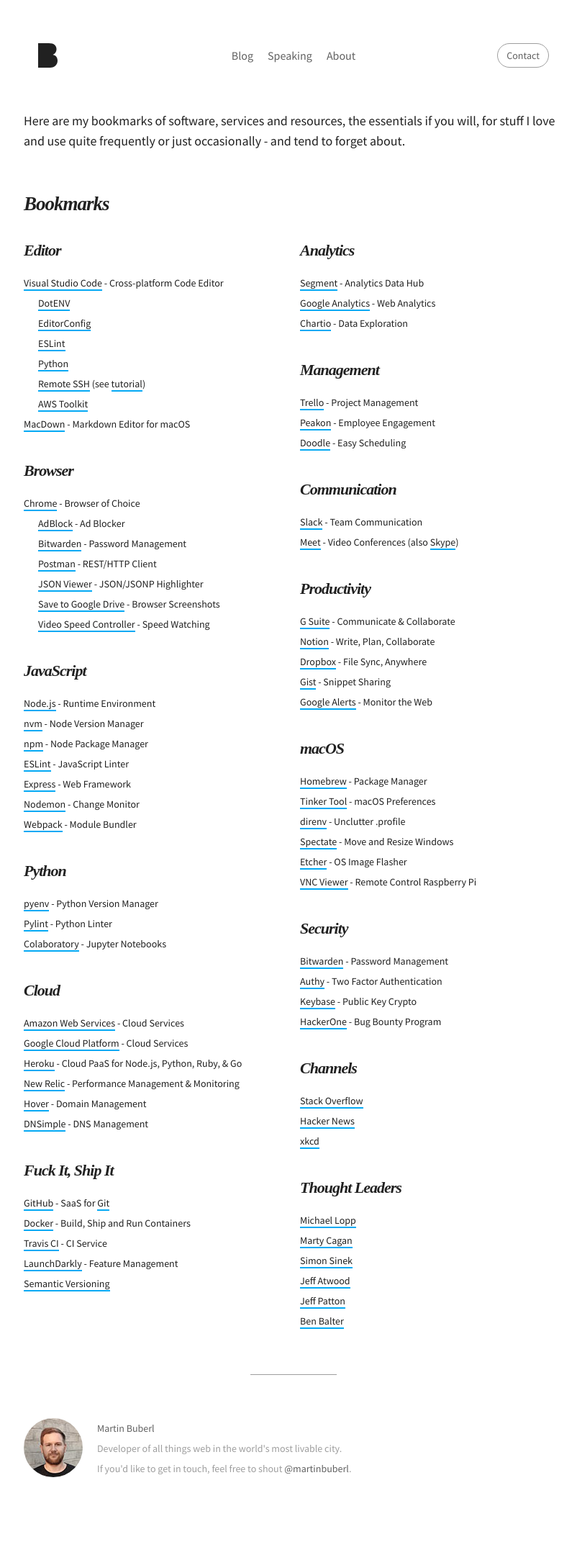
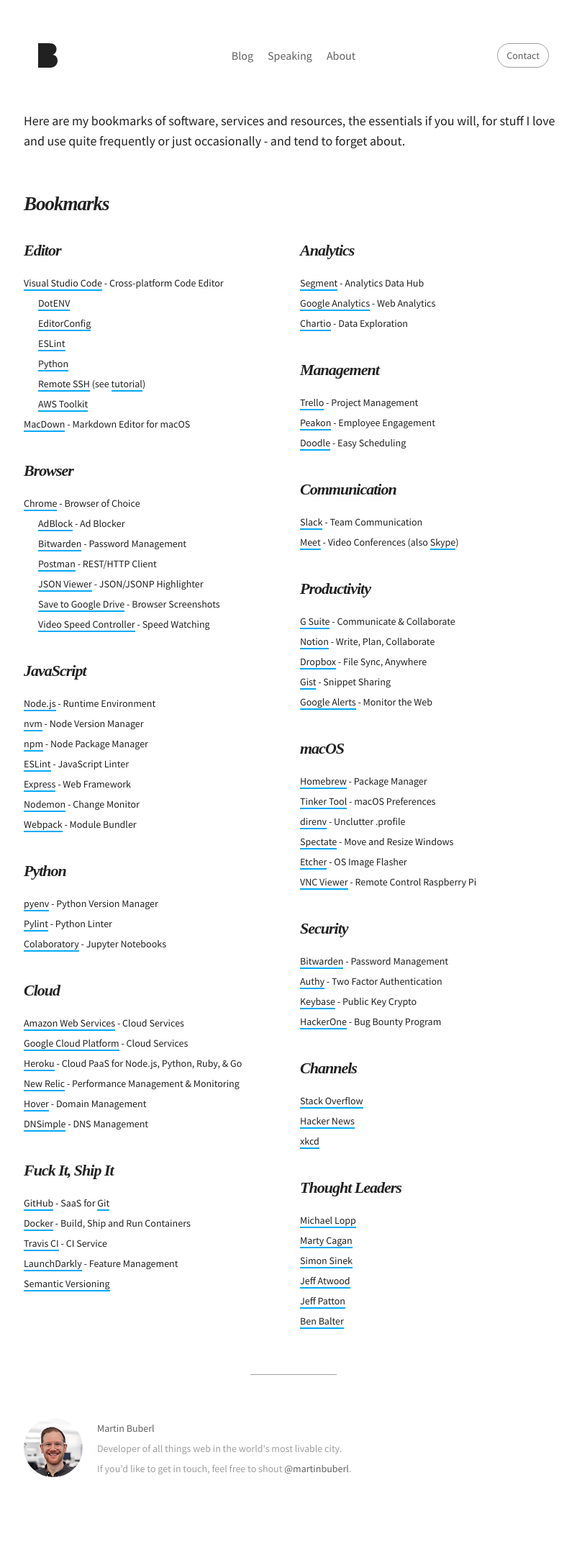
Before and after one commit to martinbuberl/martinbuberl.github.io, a Jekyll site: the page built from docs/resources.md, in a window 1280 px wide. Shown: the whole page at 72% size, without its empty margins (232-1034 px from the left). Built offline with Jekyll 4.4.1, drawn with Linux system fonts in a browser that asks for light colours; nearby versions of some CDN libraries; some web fonts are replaced.

Commit message:
Updated my profile picture

```diff
--- a/docs/content/css/base.scss
+++ b/docs/content/css/base.scss
@@ -329,7 +329,7 @@ article {
     width: 54px;
   }
   .avatar {
-    background: url("/content/img/avatar.jpg");
+    background: url("/content/img/avatar.png");
     background-size: auto 54px;
     width: 54px;
     height: 54px;
@@ -507,7 +507,7 @@ ul.the-culture-test {
 .hero.about {
   background: url("/content/img/about.jpg");
   background-size: auto 200px;
-  background-position: right;
+  background-position: center;
   height: 200px;
   -webkit-print-color-adjust: exact;
 }
@@ -598,7 +598,7 @@ hr.resources {
 
 @media print, only screen and (-webkit-min-device-pixel-ratio: 1.5), screen and (min-resolution: 144dpi), screen and (min-resolution: 144dppx) {
   .author .avatar {
-    background-image: url("/content/img/avatar@2x.jpg");
+    background-image: url("/content/img/avatar@2x.png");
   }
   .hero.about {
     background-image: url("/content/img/about@2x.jpg");
```
Also changed, not shown: docs/content/all.min.css, docs/content/img/about.jpg, docs/content/img/about@2x.jpg, docs/content/img/avatar.jpg (deleted), docs/content/img/avatar.png (added), docs/content/img/avatar@2x.jpg (deleted), docs/content/img/avatar@2x.png (added).
